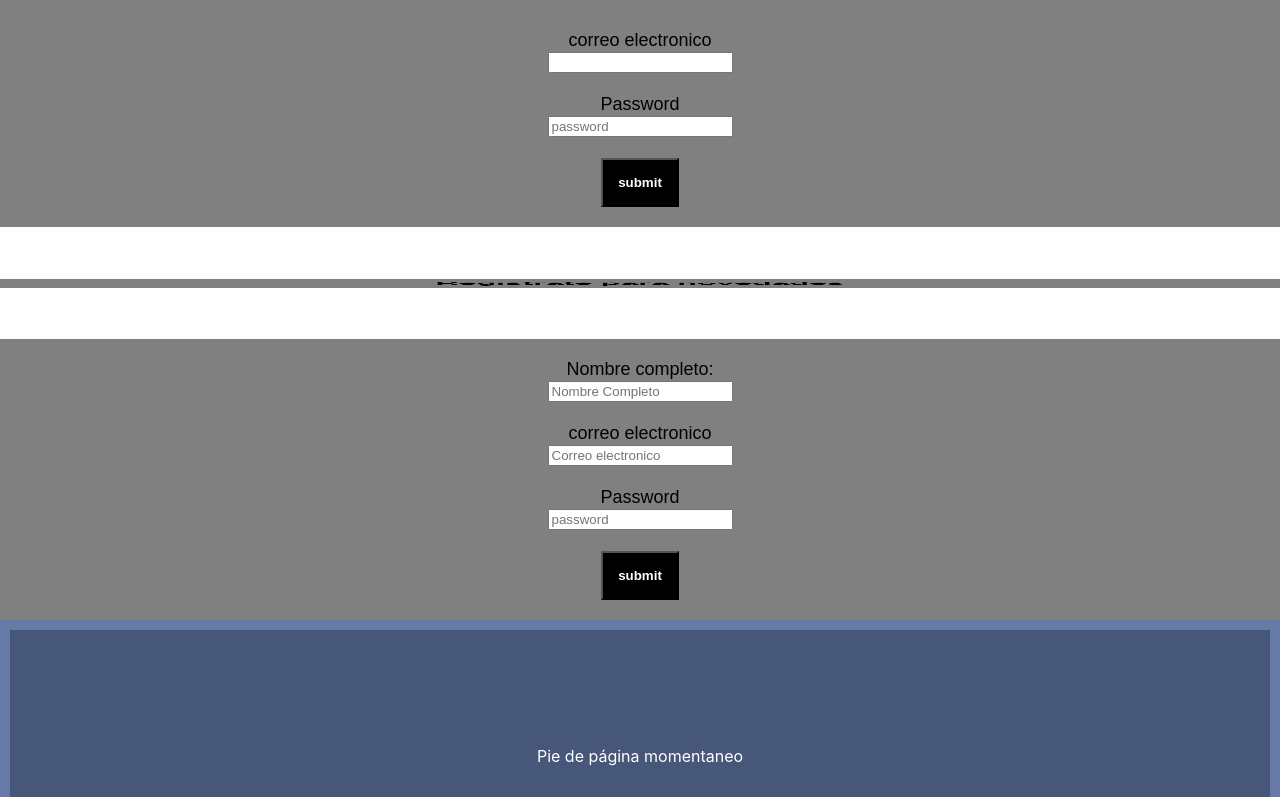
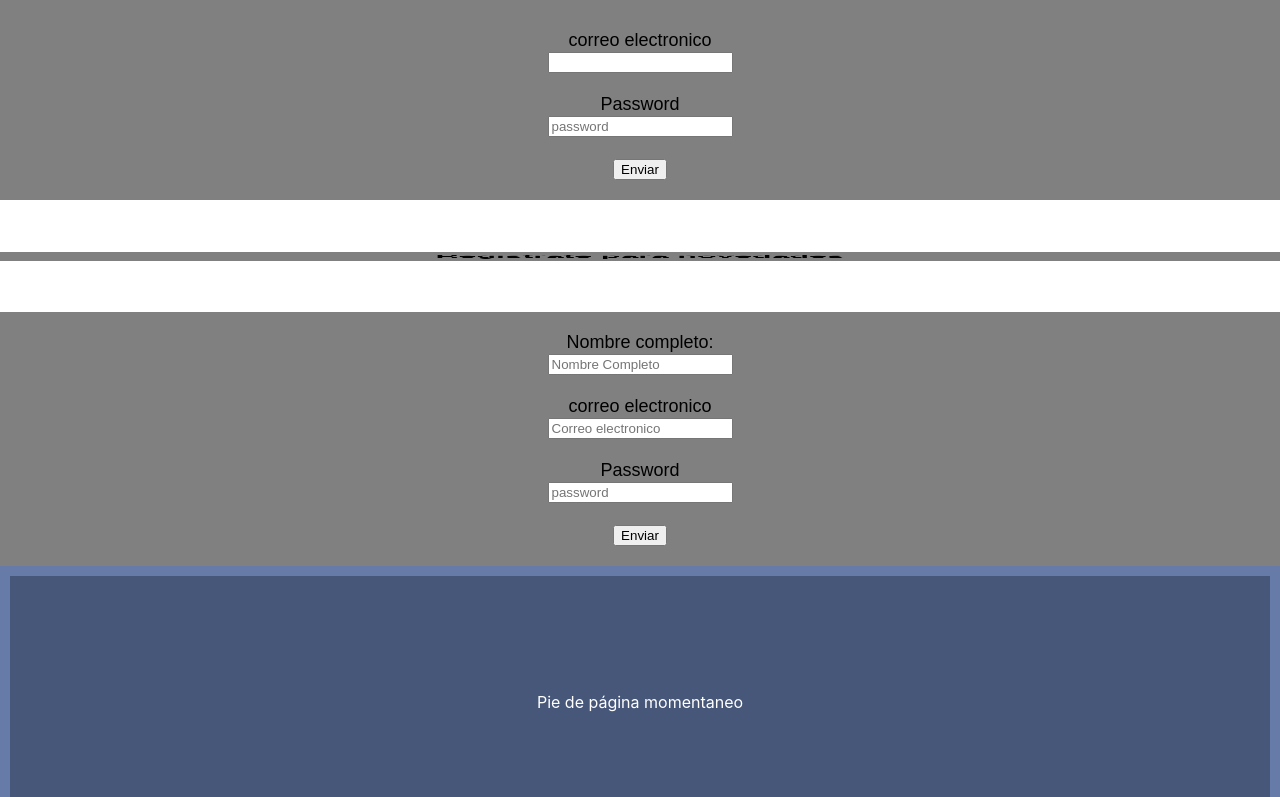
Before and after one commit to EzeMoreira/my-app, a React (Create React App) app: page /Loguearse in a window 1280 px wide. Shown: the part 502-1299 px from the top of the page. Built offline with nearby package versions, Linux system fonts and the light colour scheme.

Commit message:
Boton arreglado tanto para login como registro, estilos quitados, vamos a colocar mas adelante nuevo estilo en el boton

```diff
--- a/src/App.css
+++ b/src/App.css
@@ -92,14 +92,6 @@ form {
   padding-bottom: 15px;
 }
 
-.boton{
-  background-color: black;
-  color: white;
-  padding: 15px 15px;
-  font-family: Arial, Helvetica, sans-serif;
-  font-weight: bolder;
-}
-
 .footer{
   text-align: center;
   padding: 100px;
--- a/src/paginas/Loguearse.jsx
+++ b/src/paginas/Loguearse.jsx
@@ -16,7 +16,7 @@ function Loguearse() {
                     </label> <br/>
                     <input type="password" name="password" placeholder="password" required />
                     <br/>  <br/>
-                    <input className="boton" type="submit" value="submit"/>
+                    <button type="submit">Enviar</button>
             </form>
         </div>
         </>
--- a/src/paginas/Registro.jsx
+++ b/src/paginas/Registro.jsx
@@ -20,7 +20,7 @@ function Registro(){
                     </label> <br/>
                     <input type="password" name="password" placeholder="password" required />
                     <br/> <br/>
-                <input className="boton" type="submit" value="submit"/>
+                    <button type="submit">Enviar</button>
             </form>
         </div>
         </>
```
